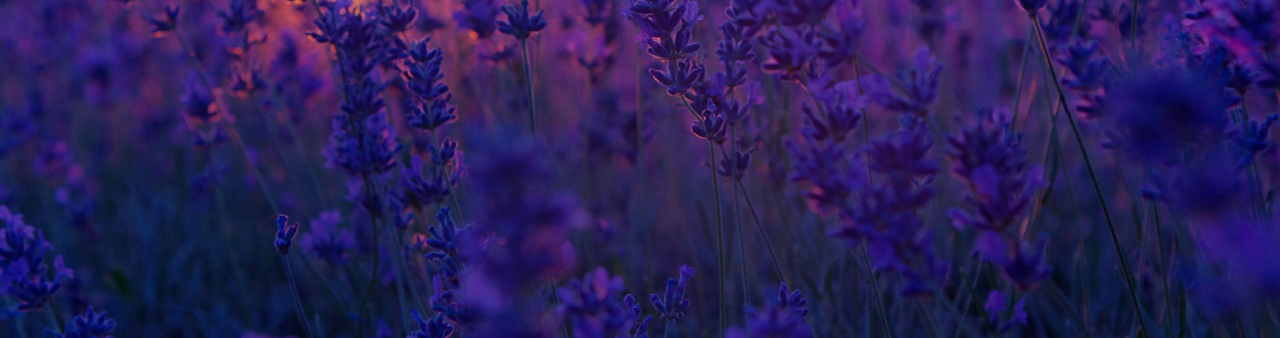
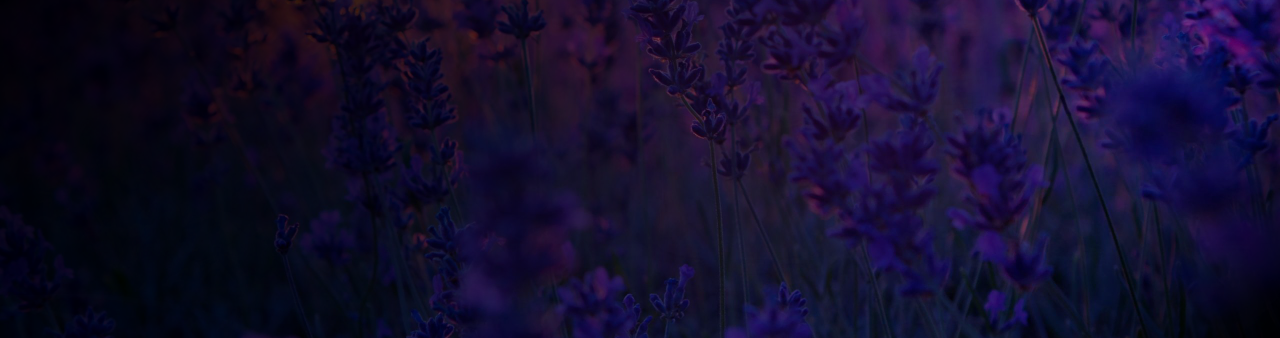
Before and after one commit to KTELLAWI/coomingSoon, a plain HTML site: page index.html in a window 1280 px wide. Shown: the part 348-686 px from the top of the page. Drawn offline with nearby package versions, Linux system fonts and the light colour scheme; a web font is replaced by a local one.

Commit message:
gradient

```diff
--- a/index.html
+++ b/index.html
@@ -94,12 +94,18 @@
 		<div id="maximage">
 			<div>
 				<img src="images/backgrounds/bg-img-1.jpg" alt="" />
+				<img class="gradient" src="images/backgrounds/gradient.png" alt="" />
+
 			</div>
 			<div>
 				<img src="images/backgrounds/bg-img-2.jpg" alt="" />
+				<img class="gradient" src="images/backgrounds/gradient.png" alt="" />
+
 			</div>
 			<div>
 				<img src="images/backgrounds/bg-img-3.jpg" alt="" />
+				<img class="gradient" src="images/backgrounds/gradient.png" alt="" />
+
 			</div>
 			<div>
 				<img src="images/backgrounds/bg-img-4.jpg" alt="" />
```
